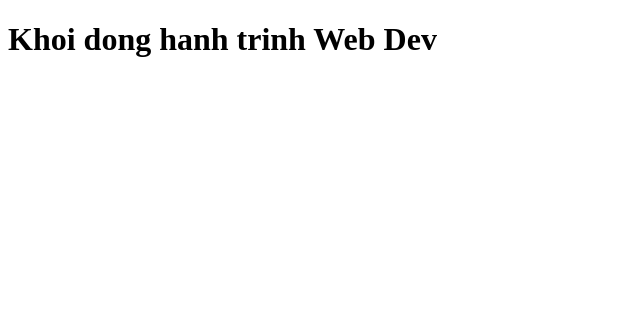
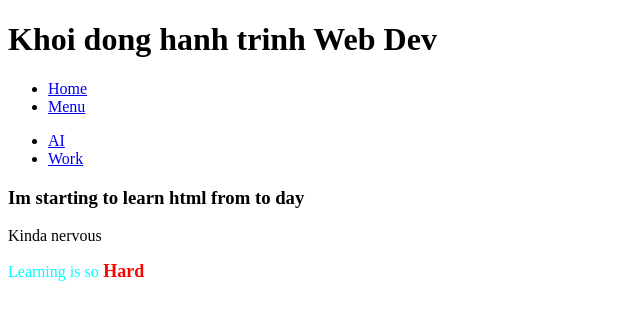
Before and after one commit to nhatsimondev/web-foundation, a plain HTML site: page index.html in a window 1280 px wide. Shown: the whole page, without its empty margins (0-640 px from the left). Drawn offline with Linux system fonts and the light colour scheme.

Commit message:
Buoi 1: Hoan thanh bai thuc hanh HTML5 ngu nghia

```diff
--- a/index.html
+++ b/index.html
@@ -2,10 +2,29 @@
 <html lang="en">
 <head>
     <meta charset="UTF-8">
-    <meta name="viewport" content="width=, initial-scale=1.0">
-    <title>Document</title>
+    <meta name="viewport" content="width=device-width, initial-scale=1.0">
+    <title>Buổi 1</title>
 </head>
 <body>
-    <h1>Khoi dong hanh trinh Web Dev</h1>
+    <header>
+        <h1>Khoi dong hanh trinh Web Dev</h1>
+        <nav>
+            <ul>
+            <li><a href="#">Home</a></li>
+            <li><a href="#">Menu</a></li>
+            </ul>
+            <ul>
+                <li><a href="#">AI</a></li>
+                <li><a href="#">Work</a></li>
+            </ul>
+        </nav>
+    </header>
+    <main>
+        <h3>Im starting to learn html from to day</h3>
+        <p>Kinda nervous</p>
+        <div style="text-align:none; color: aqua;">
+            <p>Learning is so<span style="color: red; font-size: large;" ><Strong> Hard</Strong></span></p>
+        </div>
+    </main>
 </body>
 </html>
```
